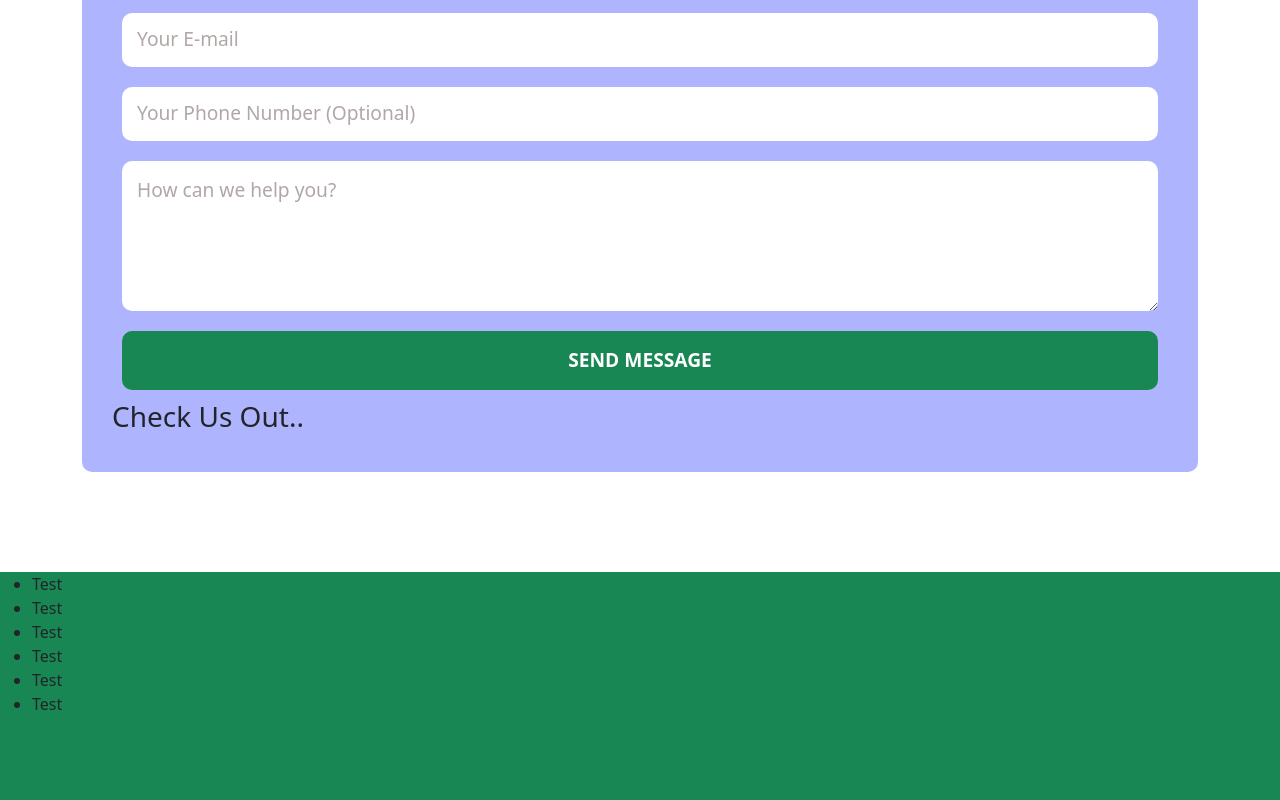
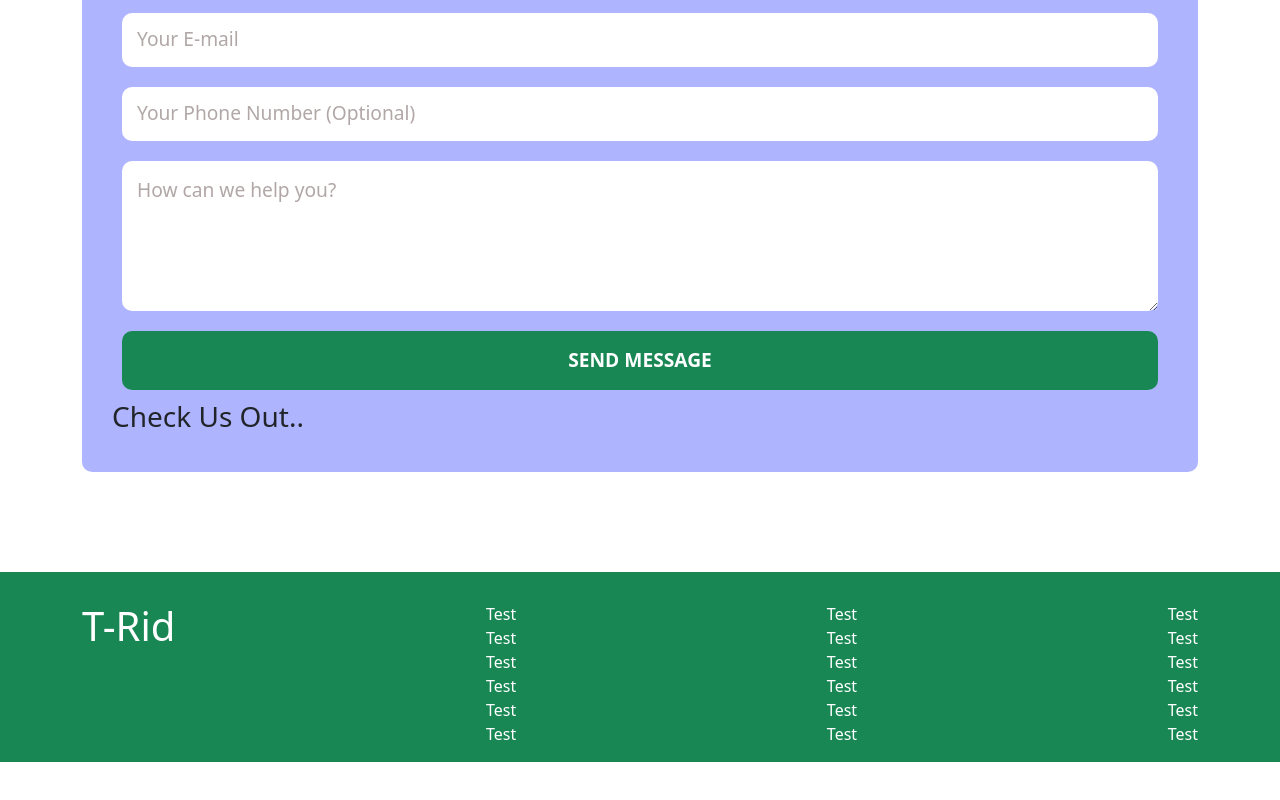
Before and after one commit to Amrindra/Bannard-Project, a React (Create React App) app: page /contact in a window 1280 px wide. Shown: the part 336-1136 px from the top of the page. After the commit the page ends 1098 px from the top, so only its background shows below. Built offline with nearby package versions, Linux system fonts and the light colour scheme; the HTML template or start-up script is replaced by a standard one.

Commit message:
Structured the Footer component

```diff
--- a/src/components/footer/Footer.css
+++ b/src/components/footer/Footer.css
@@ -1,5 +1,21 @@
 .footer {
-  height: 40vh;
+  /* height: 30vh; */
   background-color: var(--green-color);
   margin-top: 100px;
+  color: white;
 }
+
+.footer_wrapper {
+  display: flex;
+  justify-content: space-between;
+}
+
+.footer_logo,
+.footer_list {
+  margin-top: 30px;
+}
+
+/* .footer_list {
+  display: flex;
+  justify-content: space-around;
+} */
--- a/src/components/footer/Footer.jsx
+++ b/src/components/footer/Footer.jsx
@@ -1,9 +1,17 @@
+import { Container } from "react-bootstrap";
 import "./Footer.css";
 
 const Footer = () => {
   return (
     <div className="footer">
-      <ul className="footer">
+      <Container>
+        <div className="footer_wrapper">
+          <div className="footer_logo">
+            <h1>T-Rid</h1>
+          </div>
+
+          <div className="footer_left">
+            <ul className="footer_list">
               <li className="footer_item">Test</li>
               <li className="footer_item">Test</li>
               <li className="footer_item">Test</li>
@@ -12,6 +20,31 @@ const Footer = () => {
               <li className="footer_item">Test</li>
             </ul>
           </div>
+
+          <div className="footer_center">
+            <ul className="footer_list">
+              <li className="footer_item">Test</li>
+              <li className="footer_item">Test</li>
+              <li className="footer_item">Test</li>
+              <li className="footer_item">Test</li>
+              <li className="footer_item">Test</li>
+              <li className="footer_item">Test</li>
+            </ul>
+          </div>
+
+          <div className="footer_right">
+            <ul className="footer_list">
+              <li className="footer_item">Test</li>
+              <li className="footer_item">Test</li>
+              <li className="footer_item">Test</li>
+              <li className="footer_item">Test</li>
+              <li className="footer_item">Test</li>
+              <li className="footer_item">Test</li>
+            </ul>
+          </div>
+        </div>
+      </Container>
+    </div>
   );
 };
 
--- a/src/styles.css
+++ b/src/styles.css
@@ -8,4 +8,6 @@
   padding: 0;
   margin: 0;
   box-sizing: border-box;
+  text-decoration: none;
+  list-style: none;
 }
```
Lines whose indentation alone changed are shown as unchanged.
